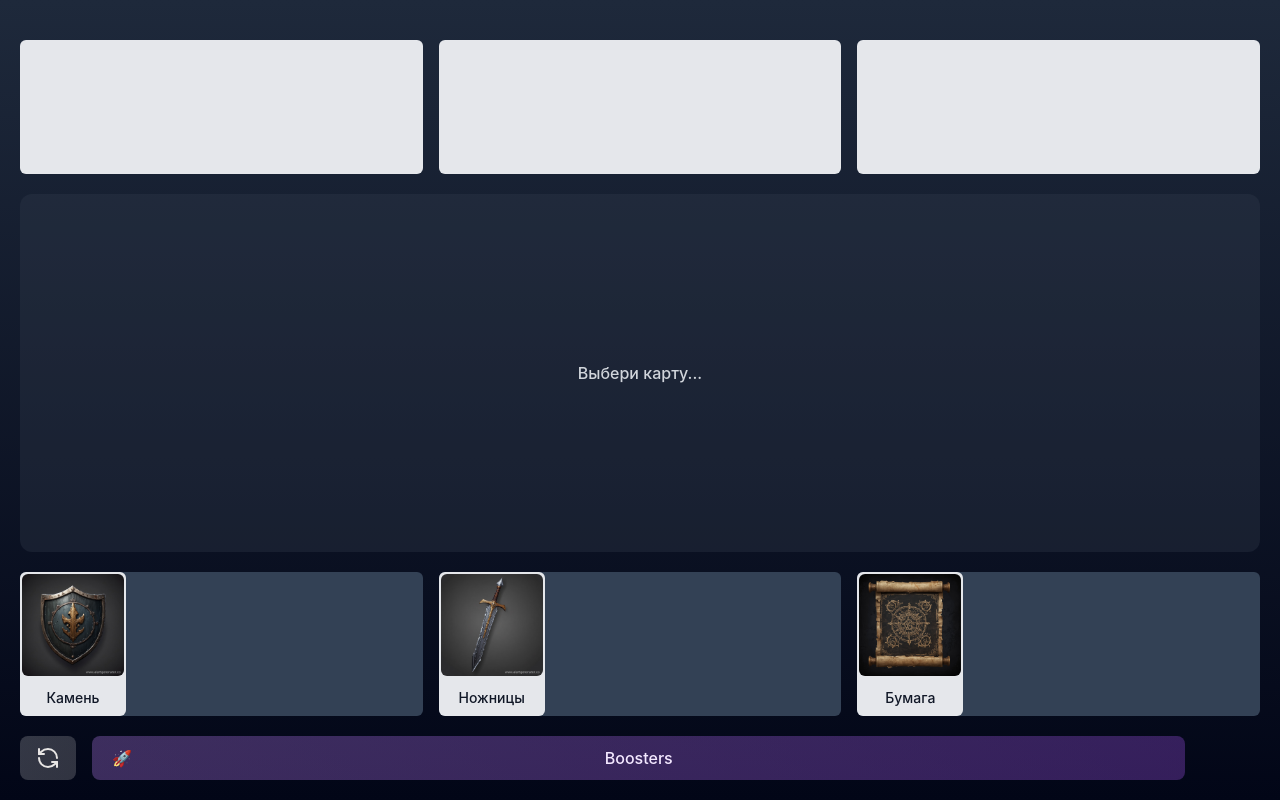
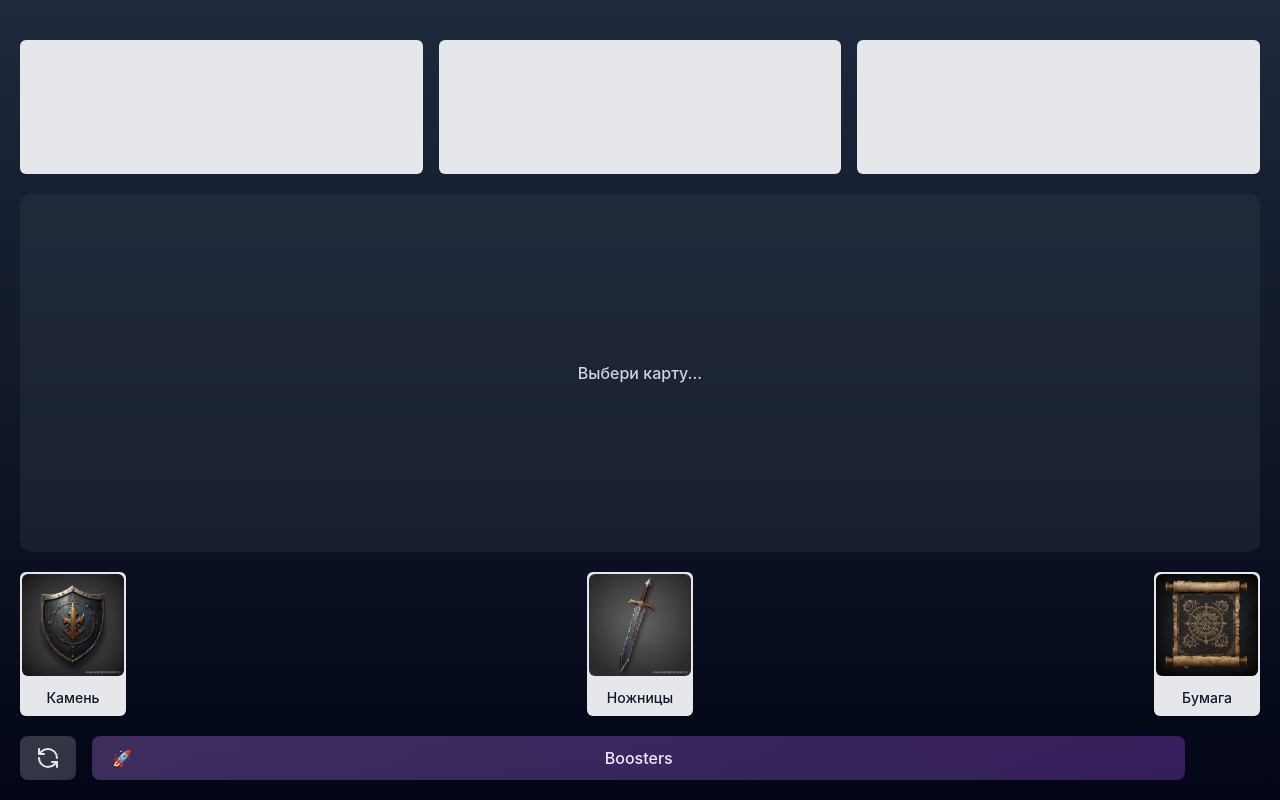
Before and after one commit to Deprime/batch-frontend, a SvelteKit app: page / in a window 1280 px wide. Built offline with nearby package versions, Linux system fonts and the light colour scheme.

Commit message:
Update +page.svelte

```diff
--- a/src/routes/+page.svelte
+++ b/src/routes/+page.svelte
@@ -90,16 +90,19 @@
     </div>
 
     {#if activeCard}
-      <div class="absolute bottom-5">
+      <div class="absolute -bottom-10 z-20">
         <Card card={activeCard} />
       </div>
     {/if}
   </div>
 
-  <div class="grid grid-cols-3 gap-4 p-5">
+  <div class="flex justify-between gap-4 p-5">
     {#each cards as card}
-      <div class="transition-all duration-500 w-full bg-slate-700 rounded-md">
-        <Card {card} on:click={() => { onActivate(card) }} visible={!card.active} />
+      <div
+        class="transition-all duration-500 w-full max-w-[106px] bg-slate-800 rounded-md"
+        class:opacity-20={activeCard}
+      >
+        <Card {card} on:click={() => { onActivate(card) }} visible={!activeCard} />
       </div>
     {/each}
   </div>
```
